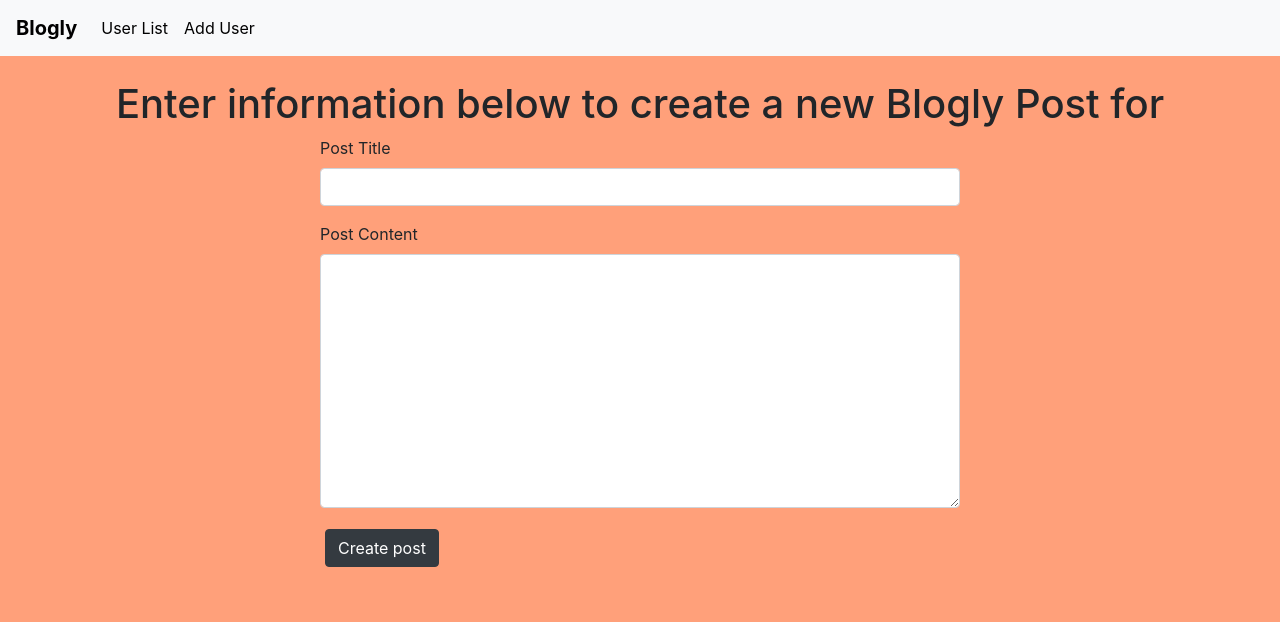
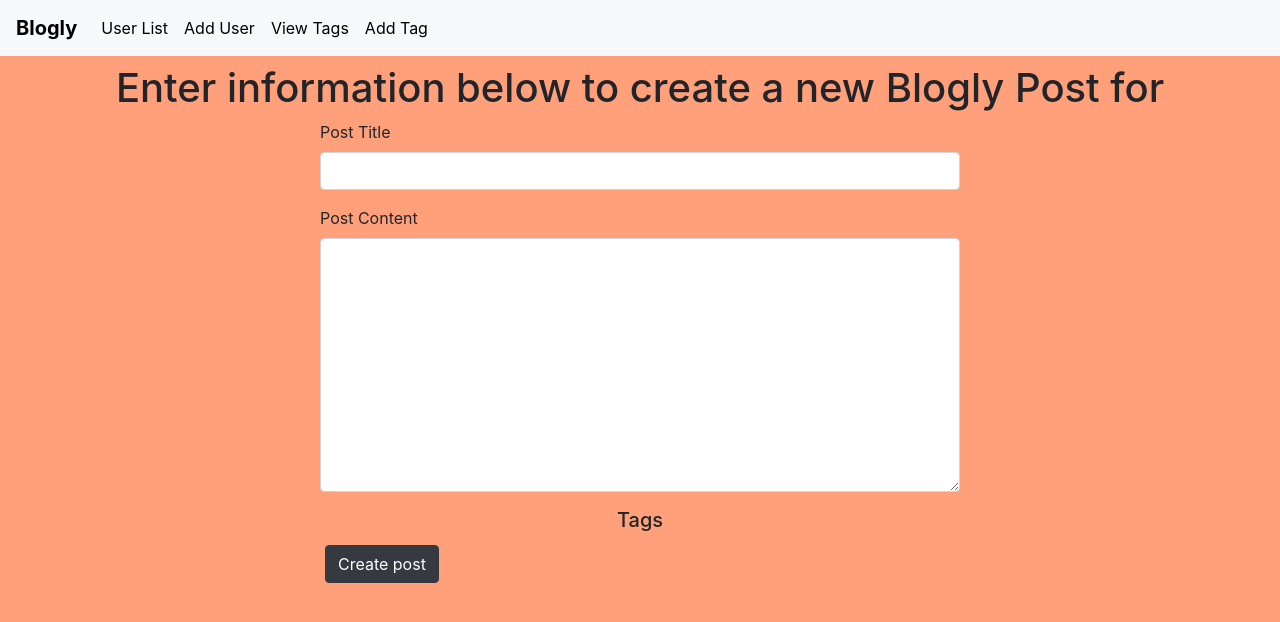
Before and after one commit to msaemrow/SpringboardAssignments, a Flask app: page /users/1/posts/new in a window 1280 px wide. Shown: the top 622 px of the page. Run offline with Flask 2, Linux system fonts and the light colour scheme.

Commit message:
finished adding routes to step 3 and updated styling. also updated code and file organization

```diff
--- a/flask-blogly/app.py
+++ b/flask-blogly/app.py
@@ -9,14 +9,13 @@
 app = Flask(__name__)
 
 app.config['SQLALCHEMY_DATABASE_URI'] = 'postgresql:///blogly'
-app.config['SQLALCHEMY_ECHO'] = True
+# app.config['SQLALCHEMY_ECHO'] = True
 
 app.config['SECRET_KEY'] = 'chickenzarecool21837'
 app.config['DEBUG_TB_INTERCEPT_REDIRECTS'] = False
 debug_toolbar = DebugToolbarExtension(app)
 
 connect_db(app)
-################## routes for users ############################
 
 @app.route('/')
 def home_page():
@@ -28,14 +27,16 @@
     """Custom 404 Not Found page"""
     return render_template('error.html'), 404
 
+################## routes for users ############################
+
 @app.route('/users')
 def show_user_list():
     users = User.query.order_by(User.last_name, User.first_name).all()
-    return render_template('current-users.html', users=users)
+    return render_template('/users/current-users.html', users=users)
 
 @app.route('/users/new')
 def show_new_user_form():
-    return render_template('new-user.html')
+    return render_template('/users/new-user.html')
 
 @app.route('/users/new', methods=["POST"])
 def process_new_user():
@@ -51,12 +52,12 @@
 @app.route('/users/<int:user_id>')
 def show_user(user_id):
     user = User.query.get(user_id)
-    return render_template("details.html", user=user)
+    return render_template("/users/details.html", user=user)
 
 @app.route('/users/<int:user_id>/edit')
 def edit_user(user_id):
     user = User.query.get(user_id)
-    return render_template("edit-profile.html", user=user)
+    return render_template("/users/edit-profile.html", user=user)
 
 @app.route('/users/<int:user_id>/edit', methods=["POST"])
 def process_edit_user(user_id):
@@ -81,7 +82,9 @@
 @app.route('/users/<int:user_id>/posts/new')
 def new_post(user_id):
     user = User.query.get(user_id)
-    return render_template("new-post.html", user=user)
+    tags = Tag.query.all()
+    return render_template("/posts/new-post.html", user=user
+    , tags= tags)
 
 @app.route('/users/<int:user_id>/posts/new', methods=["POST"])
 def process_new_post(user_id):
@@ -89,17 +92,25 @@
     new_post = Post(title=request.form['title'], content=request.form['content'], user_id=user.id)
     db.session.add(new_post)
     db.session.commit()
+    selected_tags = request.form.getlist('tags')
+    print("Selected Tags:", selected_tags)
+    for tag in selected_tags:
+        print("Tag ID:", tag)
+        post_tag = PostTag(post_id=new_post.id, tag_id=tag)
+        db.session.add(post_tag)
+    db.session.commit()
     return redirect(f"/users/{user.id}")
 
 @app.route('/posts/<int:post_id>')
 def show_post(post_id):
     post = Post.query.get(post_id)
-    return render_template("post.html", post=post)
+    return render_template("/posts/post.html", post=post)
 
 @app.route('/posts/<int:post_id>/edit')
 def edit_post(post_id):
     post = Post.query.get(post_id)
-    return render_template("edit-post.html", post=post)
+    tags= Tag.query.all()
+    return render_template("/posts/edit-post.html", post=post, tags=tags)
 
 @app.route('/posts/<int:post_id>/edit', methods=["POST"])
 def process_edit_post(post_id):
@@ -108,8 +119,15 @@
     post.content = request.form['content']
     post.created_at = datetime.datetime.now()
 
-    db.session.add(post)
+    post.tags.clear()
+
+    selected_tags = request.form.getlist('tags')
+    for tag_id in selected_tags:
+        tag = Tag.query.get(tag_id)
+        if tag:
+                post.tags.append(tag)
     db.session.commit()
+
     return redirect(f"/posts/{post_id}")
 
 @app.route('/posts/<int:post_id>/delete', methods=["POST"])
@@ -141,3 +159,24 @@
     db.session.add(new_tag)
     db.session.commit()
     return redirect('/tags')
+
+@app.route('/tags/<int:tag_id>/edit')
+def show_edit_tag_form(tag_id):
+    tag = Tag.query.get(tag_id)
+    return render_template('/tags/tags-edit-form.html', tag=tag)
+
+@app.route('/tags/<int:tag_id>/edit', methods=["POST"])
+def process_edit_tag_form(tag_id):
+    updated_tag = Tag.query.get(tag_id)
+    updated_tag.name = request.form['name']
+
+    db.session.add(updated_tag)
+    db.session.commit()
+    return redirect('/tags')
+
+@app.route('/tags/<int:tag_id>/delete', methods=["POST"])
+def delete_tag(tag_id):
+    tag = Tag.query.get_or_404(tag_id)
+    db.session.delete(tag)
+    db.session.commit()
+    return redirect ('/tags')
--- a/flask-blogly/static/styles.css
+++ b/flask-blogly/static/styles.css
@@ -1,5 +1,16 @@
 body{
     background-color:lightsalmon !important;
+    padding-top: 40px !important;
+}
+
+.home-page-tags-div{
+    display:flex;
+    justify-content: center;
+}
+
+.home-page-tags-div p{
+    margin: auto 0;
+    font-weight: 500;
 }
 
 .recent-posts{
@@ -90,3 +101,34 @@
 a{
     color: black !important;
 }
+
+#post-tags-div{
+    display: flex;
+    justify-content: center;
+    align-items: center;
+}
+
+#post-tags-div p{
+    margin: auto;
+}
+
+.list-tags-form{
+    display: flex;
+    flex-wrap: wrap;
+    justify-content: space-evenly;
+}
+
+.tags-header{
+    text-align: center;
+}
+
+#tag-details-posts-div{
+    display: flex;
+    flex-direction: column;
+    align-items: left;
+    font-weight:400;
+}
+
+#tag-details-posts-div a{
+    margin: 3px 0;
+}
--- a/flask-blogly/templates/index.html
+++ b/flask-blogly/templates/index.html
@@ -8,7 +8,7 @@
     <link rel="stylesheet" href="https://cdn.jsdelivr.net/npm/bootstrap@4.5.3/dist/css/bootstrap.min.css" integrity="sha384-TX8t27EcRE3e/ihU7zmQxVncDAy5uIKz4rEkgIXeMed4M0jlfIDPvg6uqKI2xXr2" crossorigin="anonymous">
 </head>
 <body>
-    <nav class="navbar navbar-expand-lg navbar-light bg-light">
+    <nav class="navbar navbar-expand navbar-light bg-light fixed-top">
         <a class="navbar-brand" href="/"><b>Blogly</b></a>
         <button class="navbar-toggler" type="button" data-toggle="collapse" data-target="#navbarNav" aria-controls="navbarNav" aria-expanded="false" aria-label="Toggle navigation">
           <span class="navbar-toggler-icon"></span>
@@ -21,6 +21,12 @@
             <li class="nav-item">
               <a class="nav-link" href="/users/new">Add User</a>
             </li>
+            <li class="nav-item">
+                <a class="nav-link" href="/tags">View Tags</a>
+              </li>
+            <li class="nav-item">
+                <a class="nav-link" href="/tags/new">Add Tag</a>
+              </li>
           </ul>
         </div>
       </nav>
--- a/flask-blogly/templates/new-post.html
+++ b/flask-blogly/templates/posts/new-post.html
@@ -6,7 +6,7 @@
 </h1>
 <div id="new-post-div-top">
 <div id="new-post-div">
-<form action="" method="POST">
+<form action="/users/{{user.id}}/posts/new" method="POST">
   <div class="form-group">
     <label for="title">Post Title</label>
     <input
@@ -17,21 +17,21 @@
       autocomplete="off"
       required
     />
-
   </div>
   <div class="form-group">
     <label for="content">Post Content</label>
-    <!-- <input
-      type="text"
-      class="form-control"
-      id="content"
-      name="content"
-      autocomplete="off"
-      required
-    /> -->
     <textarea class="form-control" name="content" id="post-content" name="content" cols="90" rows="10"  autocomplete="off"
     required></textarea>
   </div>
+  <h5 class="tags-header">Tags</h5>
+  <div class="list-tags-form">
+  {% for tag in tags %}
+  <div class="form-group form-check">
+    <input type="checkbox" class="form-check-input" id="{{tag.id}}" value="{{tag.id}}" name="tags">
+    <label class="form-check-label" for="{{tag.id}}">{{tag.name}}</label>
+  </div>
+  {% endfor %}
+    </div>
   <button class="btn btn-dark">Create post</button>
 </form>
 </div>
```
Also changed, not shown: flask-blogly/templates/home.html (+10 -1 lines), flask-blogly/templates/posts/edit-post.html (renamed from flask-blogly/templates/edit-post.html, +9 -8 lines), flask-blogly/templates/posts/post.html (renamed from flask-blogly/templates/post.html, +9 -3 lines), flask-blogly/templates/tags/tags-details.html (+9 -0 lines), flask-blogly/templates/tags/tags-edit-form.html (added, +23 -0 lines), flask-blogly/templates/users/current-users.html (renamed from flask-blogly/templates/current-users.html), flask-blogly/templates/users/details.html (renamed from flask-blogly/templates/details.html), flask-blogly/templates/users/edit-profile.html (renamed from flask-blogly/templates/edit-profile.html), flask-blogly/templates/users/new-user.html (renamed from flask-blogly/templates/new-user.html).
